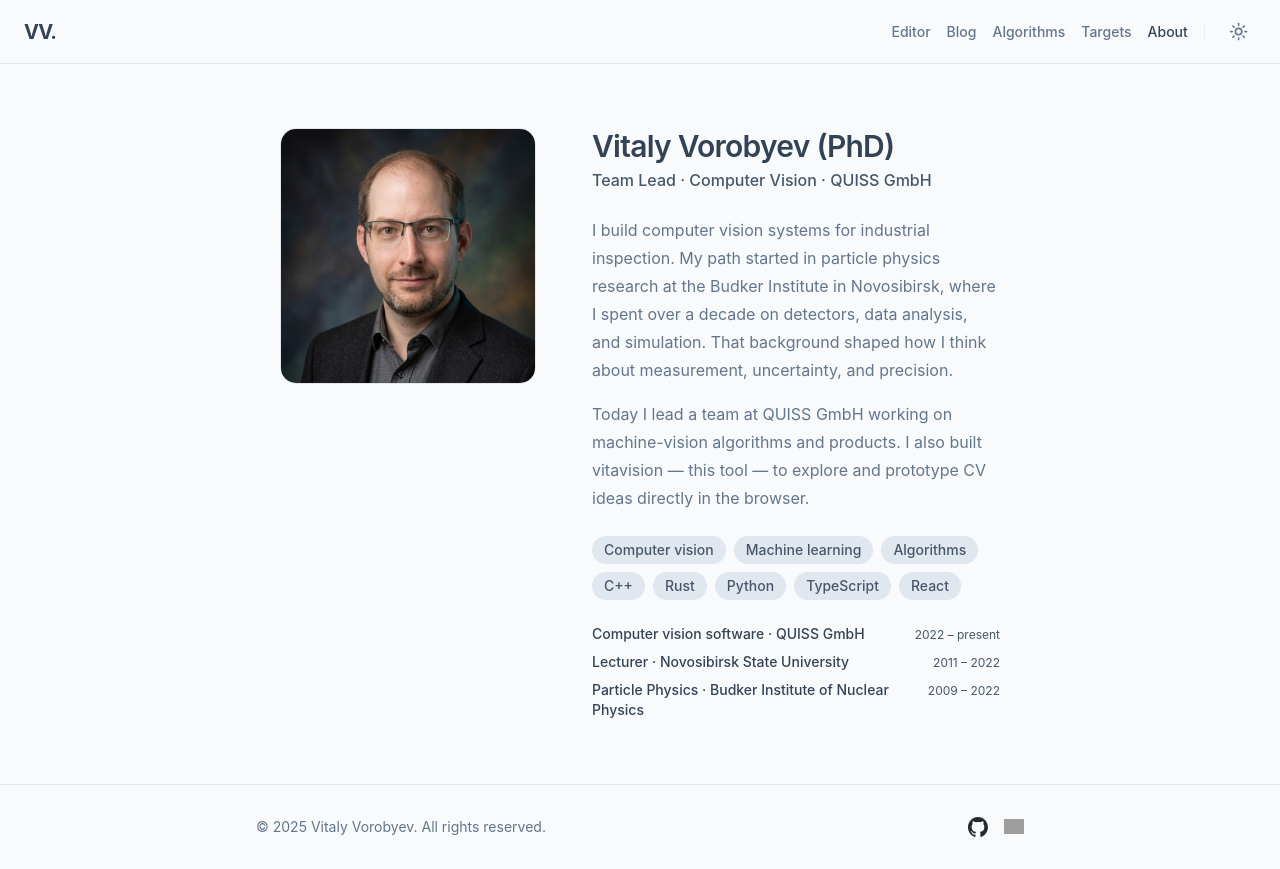
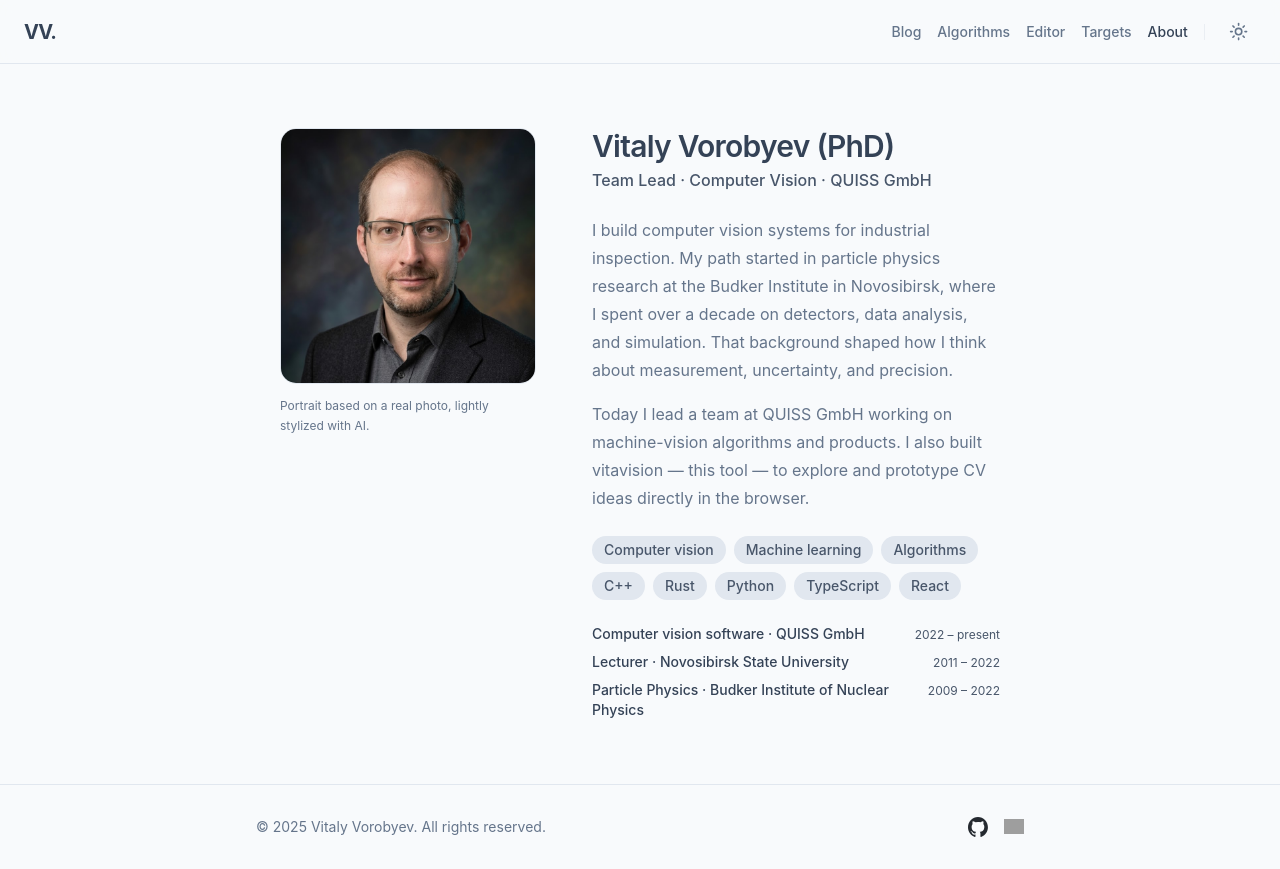
Before and after one commit to VitalyVorobyev/vitavision, a React (Vite) app: page /about in a window 1280 px wide. Built offline with nearby package versions, Linux system fonts and the light colour scheme; grey boxes are pictures that could not be loaded.

Commit message:
gently discloses that the image is AI-generated

```diff
--- a/package.json
+++ b/package.json
@@ -51,7 +51,7 @@
     "@types/react": "^19.2.14",
     "@types/react-dom": "^19.2.3",
     "@vitejs/plugin-react": "^6.0.1",
-    "eslint": "^10.0.3",
+    "eslint": "^10.1.0",
     "eslint-plugin-react-hooks": "^7.0.1",
     "eslint-plugin-react-refresh": "^0.5.2",
     "globals": "^17.4.0",
--- a/src/components/layout/Navbar.tsx
+++ b/src/components/layout/Navbar.tsx
@@ -43,12 +43,6 @@ export default function Navbar() {
             </Link>
             <div className="flex space-x-4 text-sm font-medium items-center">
                 <Link
-                    to="/editor"
-                    className={`hover:text-foreground transition-colors ${location.pathname.startsWith('/editor') ? 'text-foreground' : 'text-muted-foreground'}`}
-                >
-                    Editor
-                </Link>
-                <Link
                     to="/blog"
                     className={`hover:text-foreground transition-colors ${location.pathname.startsWith('/blog') ? 'text-foreground' : 'text-muted-foreground'}`}
                 >
@@ -59,6 +53,12 @@ export default function Navbar() {
                     className={`hover:text-foreground transition-colors ${location.pathname.startsWith('/algorithms') ? 'text-foreground' : 'text-muted-foreground'}`}
                 >
                     Algorithms
+                </Link>
+                <Link
+                    to="/editor"
+                    className={`hover:text-foreground transition-colors ${location.pathname.startsWith('/editor') ? 'text-foreground' : 'text-muted-foreground'}`}
+                >
+                    Editor
                 </Link>
                 <Link
                     to="/tools/target-generator"
--- a/src/pages/About.tsx
+++ b/src/pages/About.tsx
@@ -25,13 +25,16 @@ export default function About() {
             <div className="flex flex-col md:flex-row gap-10 md:gap-14 items-start">
 
                 {/* Photo */}
-                <div className="w-full flex justify-center md:block md:w-auto shrink-0">
+                <figure className="w-full flex flex-col items-center md:items-start md:w-auto shrink-0">
                     <img
                         src="/AIAvatar.jpg"
-                        alt="Vitaly Vorobyev"
+                        alt="AI-stylized portrait of Vitaly Vorobyev"
                         className="w-52 md:w-64 aspect-square object-cover object-[50%_15%] rounded-2xl border border-border"
                     />
-                </div>
+                    <figcaption className="mt-3 max-w-52 md:max-w-64 text-center md:text-left text-xs leading-5 text-muted-foreground">
+                        Portrait based on a real photo, lightly stylized with AI.
+                    </figcaption>
+                </figure>
 
                 {/* Text column */}
                 <div className="flex flex-col gap-6 min-w-0">
```
Also changed, not shown: 1 other file (tests, documents, lock files or other folders).
